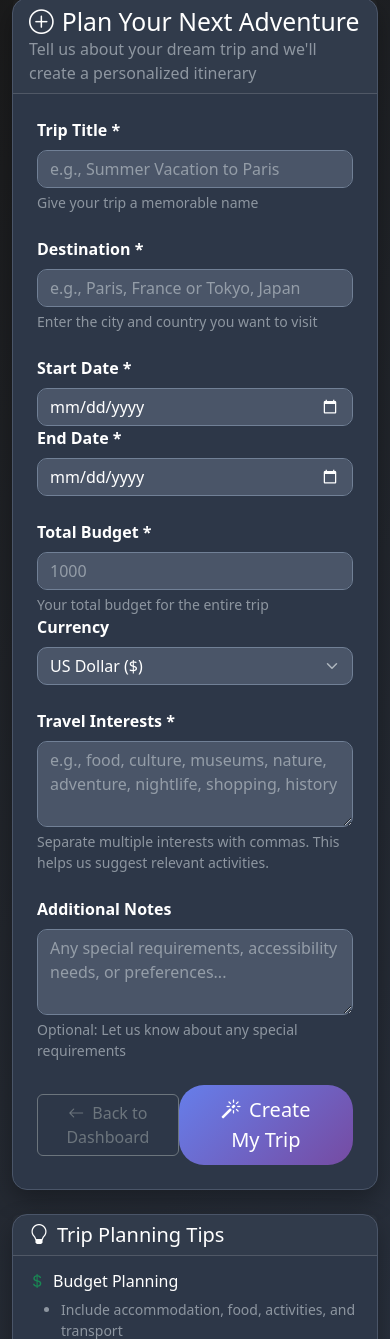
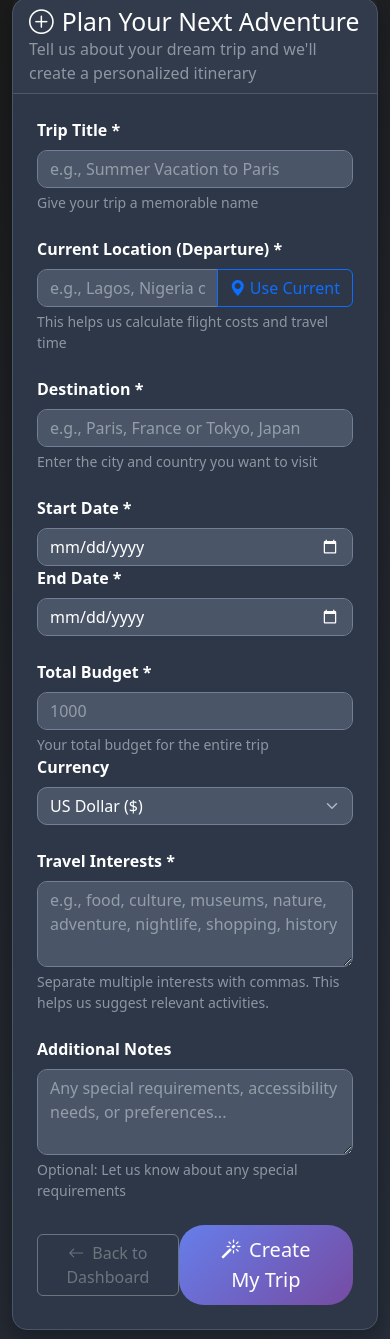
Before and after one commit to Olalekan2040-slack/Travel-Planner, a Django app: page /trips/create/ in a window 390 px wide. Shown: the part 88-1427 px from the top of the page. Run offline with Django 5.2, Linux system fonts and the light colour scheme; the visitor is signed in with stand-in values (Sample User, id 1).

Commit message:
Enhanced Trip Planning with Current Location Integration
 Key Features Added:
- Current location capture using HTML5 Geolocation API
- Flight cost estimation based on departure-destination distance
- Comprehensive budget allocation (flights, accommodation, activities)
- Enhanced TripPlan model with departure location fields
- Interactive geolocation button in trip creation form

 Technical Improvements:
- Added Haversine formula for accurate distance calculation
- Implemented departure location geocoding and reverse geocoding
- Enhanced budget allocation algorithm with flight cost consideration
- Added JavaScript for real-time location capture with error handling
- Updated views to process departure location data

 Model Enhancements:
- departure_location, departure_city, departure_country fields
- departure_latitude, departure_longitude coordinates
- flight_budget, accommodation_budget, activity_budget allocation
- calculate_flight_distance() and estimate_flight_cost() methods
- Smart budget distribution based on flight costs

 User Experience:
- One-click current location capture
- Real-time location feedback with success/error messages
- Enhanced trip creation form with departure location input
- Automatic budget calculation including flight costs
- Responsive design with loading states

```diff
--- a/templates/trips/create.html
+++ b/templates/trips/create.html
@@ -28,6 +28,24 @@
                                    placeholder="e.g., Summer Vacation to Paris"
                                    required>
                             <div class="form-text">Give your trip a memorable name</div>
+                        </div>
+
+                        <!-- Current/Departure Location -->
+                        <div class="mb-4">
+                            <label for="departure_location" class="form-label fw-semibold">Current Location (Departure) *</label>
+                            <div class="input-group">
+                                <input type="text"
+                                       class="form-control"
+                                       id="departure_location"
+                                       name="departure_location"
+                                       value="{{ form_data.departure_location|default:'' }}"
+                                       placeholder="e.g., Lagos, Nigeria or New York, USA"
+                                       required>
+                                <button type="button" class="btn btn-outline-primary" id="getCurrentLocation">
+                                    <i class="bi bi-geo-alt-fill me-1"></i>Use Current
+                                </button>
+                            </div>
+                            <div class="form-text">This helps us calculate flight costs and travel time</div>
                         </div>
 
                         <!-- Destination -->
@@ -210,5 +228,95 @@ document.getElementById('start_date').addEventListener('change', updateTripInfo)
 document.getElementById('end_date').addEventListener('change', updateTripInfo);
 document.getElementById('total_budget').addEventListener('input', updateTripInfo);
 document.getElementById('currency').addEventListener('change', updateTripInfo);
+
+// Geolocation functionality
+function getCurrentLocation() {
+    const button = document.getElementById('current-location-btn');
+    const input = document.getElementById('departure_location');
+
+    if (!navigator.geolocation) {
+        alert('Geolocation is not supported by this browser.');
+        return;
+    }
+
+    button.innerHTML = '<i class="spinner-border spinner-border-sm me-2"></i>Getting location...';
+    button.disabled = true;
+
+    navigator.geolocation.getCurrentPosition(
+        function(position) {
+            const lat = position.coords.latitude;
+            const lng = position.coords.longitude;
+
+            // Store coordinates in hidden fields
+            document.getElementById('departure_latitude').value = lat;
+            document.getElementById('departure_longitude').value = lng;
+
+            // Use reverse geocoding to get location name
+            reverseGeocode(lat, lng);
+        },
+        function(error) {
+            console.error('Error getting location:', error);
+            button.innerHTML = '<i class="bi bi-geo-alt me-1"></i>Use Current';
+            button.disabled = false;
+
+            switch(error.code) {
+                case error.PERMISSION_DENIED:
+                    alert('Location access denied. Please allow location access and try again.');
+                    break;
+                case error.POSITION_UNAVAILABLE:
+                    alert('Location information unavailable.');
+                    break;
+                case error.TIMEOUT:
+                    alert('Location request timed out.');
+                    break;
+                default:
+                    alert('An unknown error occurred while retrieving location.');
+                    break;
+            }
+        },
+        {
+            enableHighAccuracy: true,
+            timeout: 10000,
+            maximumAge: 600000 // 10 minutes
+        }
+    );
+}
+
+// Simple reverse geocoding using browser APIs or fallback
+function reverseGeocode(lat, lng) {
+    const button = document.getElementById('current-location-btn');
+    const input = document.getElementById('departure_location');
+
+    // For now, just display coordinates until Google Maps API is integrated
+    input.value = `Current Location (${lat.toFixed(4)}, ${lng.toFixed(4)})`;
+
+    button.innerHTML = '<i class="bi bi-geo-alt me-1"></i>Use Current';
+    button.disabled = false;
+
+    // Show success message
+    const locationInfo = document.createElement('div');
+    locationInfo.className = 'alert alert-success alert-dismissible fade show mt-2';
+    locationInfo.innerHTML = `
+        <i class="bi bi-check-circle me-2"></i>
+        Current location captured successfully!
+        <button type="button" class="btn-close" data-bs-dismiss="alert"></button>
+    `;
+    input.parentElement.appendChild(locationInfo);
+
+    // Auto-dismiss after 3 seconds
+    setTimeout(() => {
+        if (locationInfo.parentElement) {
+            locationInfo.remove();
+        }
+    }, 3000);
+}
+
+// Add event listener for geolocation button
+document.addEventListener('DOMContentLoaded', function() {
+    const currentLocationBtn = document.getElementById('current-location-btn');
+    if (currentLocationBtn) {
+        currentLocationBtn.addEventListener('click', getCurrentLocation);
+    }
+});
 </script>
 {% endblock %}
--- a/trips/views.py
+++ b/trips/views.py
@@ -37,6 +37,9 @@ def create_trip(request):
         # Get form data
         title = request.POST.get('title', '').strip()
         destination = request.POST.get('destination', '').strip()
+        departure_location = request.POST.get('departure_location', '').strip()
+        departure_latitude = request.POST.get('departure_latitude', '')
+        departure_longitude = request.POST.get('departure_longitude', '')
         start_date = request.POST.get('start_date', '')
         end_date = request.POST.get('end_date', '')
         total_budget = request.POST.get('total_budget', '')
@@ -51,6 +54,8 @@ def create_trip(request):
             errors.append('Trip title is required')
         if not destination:
             errors.append('Destination is required')
+        if not departure_location:
+            errors.append('Departure location is required')
         if not start_date:
             errors.append('Start date is required')
         if not end_date:
@@ -98,6 +103,9 @@ def create_trip(request):
                 user=request.user,
                 title=title,
                 destination=destination,
+                departure_location=departure_location,
+                departure_latitude=float(departure_latitude) if departure_latitude else None,
+                departure_longitude=float(departure_longitude) if departure_longitude else None,
                 start_date=start_date_obj,
                 end_date=end_date_obj,
                 days_count=days_count,
@@ -108,8 +116,12 @@ def create_trip(request):
                 status='draft'
             )
 
-            # Get destination coordinates
+            # Get destination coordinates and process departure location
             get_destination_coordinates(trip)
+            process_departure_location(trip)
+
+            # Calculate flight costs and allocate budget
+            trip.allocate_budget()
 
             # Generate itinerary
             generate_itinerary(trip)
@@ -240,6 +252,65 @@ def get_destination_coordinates(trip):
     except Exception as e:
         print(f"Failed to get coordinates: {e}")
 
+def process_departure_location(trip):
+    """Process departure location and get coordinates if not provided"""
+    if not trip.departure_latitude or not trip.departure_longitude:
+        # Try to geocode departure location if coordinates not provided
+        if settings.GOOGLE_MAPS_API_KEY and trip.departure_location:
+            try:
+                url = 'https://maps.googleapis.com/maps/api/geocode/json'
+                params = {
+                    'address': trip.departure_location,
+                    'key': settings.GOOGLE_MAPS_API_KEY
+                }
+
+                response = requests.get(url, params=params)
+                data = response.json()
+
+                if data['status'] == 'OK' and data['results']:
+                    location = data['results'][0]['geometry']['location']
+                    trip.departure_latitude = location['lat']
+                    trip.departure_longitude = location['lng']
+
+                    # Extract city and country from address components
+                    for component in data['results'][0]['address_components']:
+                        types = component['types']
+                        if 'locality' in types:
+                            trip.departure_city = component['long_name']
+                        elif 'country' in types:
+                            trip.departure_country = component['long_name']
+
+                    trip.save()
+
+            except Exception as e:
+                print(f"Failed to geocode departure location: {e}")
+    else:
+        # If coordinates are provided but no city/country, try reverse geocoding
+        if settings.GOOGLE_MAPS_API_KEY and not trip.departure_city:
+            try:
+                url = 'https://maps.googleapis.com/maps/api/geocode/json'
+                params = {
+                    'latlng': f'{trip.departure_latitude},{trip.departure_longitude}',
+                    'key': settings.GOOGLE_MAPS_API_KEY
+                }
+
+                response = requests.get(url, params=params)
+                data = response.json()
+
+                if data['status'] == 'OK' and data['results']:
+                    # Extract city and country from address components
+                    for component in data['results'][0]['address_components']:
+                        types = component['types']
+                        if 'locality' in types:
+                            trip.departure_city = component['long_name']
+                        elif 'country' in types:
+                            trip.departure_country = component['long_name']
+
+                    trip.save()
+
+            except Exception as e:
+                print(f"Failed to reverse geocode departure coordinates: {e}")
+
 def generate_itinerary(trip):
     """Generate daily itinerary for the trip"""
     # Create basic itinerary days
```
Also changed, not shown: trips/models.py (+90 -2 lines), trips/migrations/0002_tripplan_accommodation_budget_and_more.py (added), trips/migrations/0003_alter_tripplan_departure_location.py (added).
